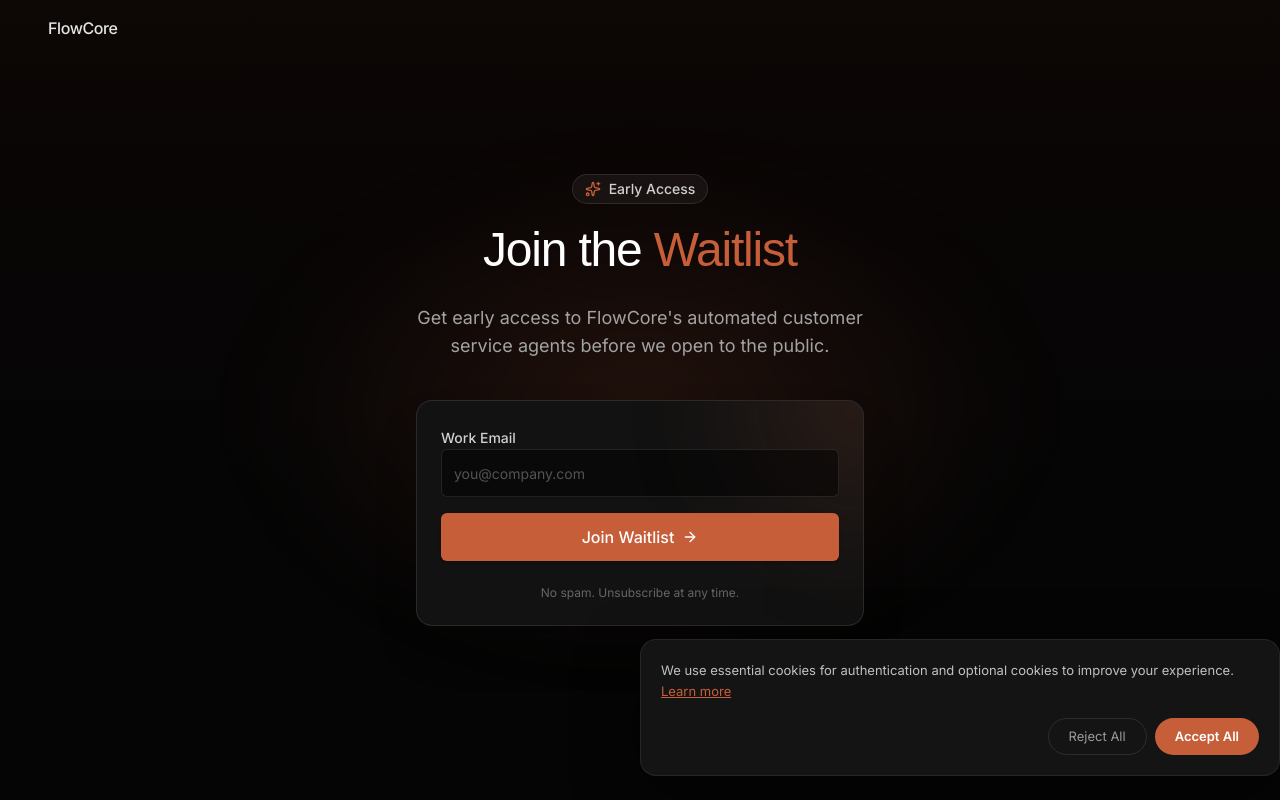
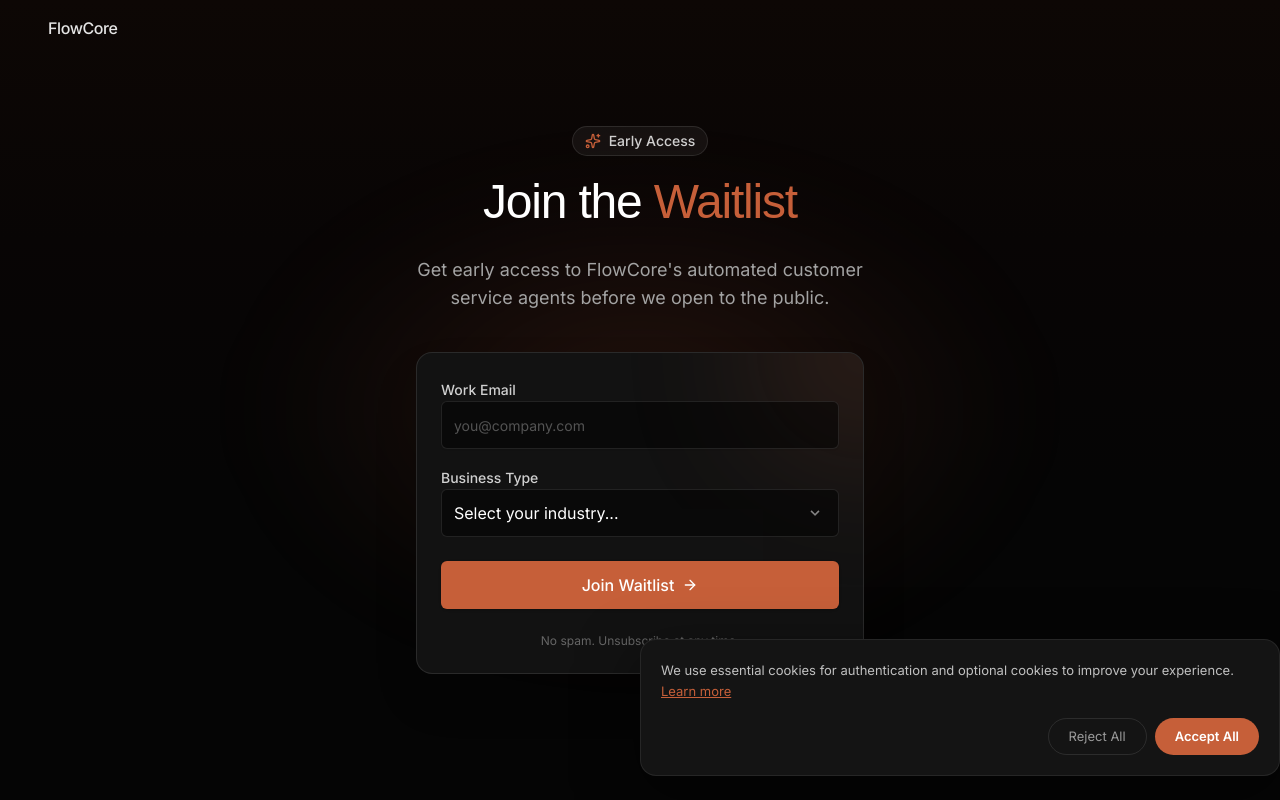
Before and after one commit to sanir321/flowcoreai, a Next.js app: page /waitlist in a window 1280 px wide. Built offline with nearby package versions, Linux system fonts and the light colour scheme; no server answers.

Commit message:
feat(waitlist): add business_type field to waitlist form and API

```diff
--- a/src/app/api/waitlist/route.ts
+++ b/src/app/api/waitlist/route.ts
@@ -8,14 +8,17 @@ const supabaseAdmin = createClient(
 
 export async function POST(req: NextRequest) {
   try {
-    const { email } = await req.json();
+    const { email, business_type } = await req.json();
     if (!email || typeof email !== "string" || !email.includes("@")) {
       return NextResponse.json({ error: "Valid email required" }, { status: 400 });
     }
 
     const { error } = await supabaseAdmin
       .from("waitlist")
-      .insert({ email: email.toLowerCase().trim() });
+      .insert({
+        email: email.toLowerCase().trim(),
+        business_type: business_type || null
+      });
 
     if (error) {
       if (error.code === "23505") {
--- a/src/app/waitlist/page.tsx
+++ b/src/app/waitlist/page.tsx
@@ -9,19 +9,25 @@ import Link from "next/link"
 
 export default function WaitlistPage() {
   const [email, setEmail] = useState("")
+  const [businessType, setBusinessType] = useState("")
   const [status, setStatus] = useState<"idle" | "loading" | "success" | "error">("idle")
   const [errorMessage, setErrorMessage] = useState("")
 
   const handleSubmit = async (e: React.FormEvent) => {
     e.preventDefault()
     if (!email || !email.includes("@")) return
+    if (!businessType) {
+      setStatus("error")
+      setErrorMessage("Please select a business type.")
+      return
+    }
 
     setStatus("loading")
     try {
       const res = await fetch("/api/waitlist", {
         method: "POST",
         headers: { "Content-Type": "application/json" },
-        body: JSON.stringify({ email }),
+        body: JSON.stringify({ email, business_type: businessType }),
       })
 
       const data = await res.json()
@@ -32,6 +38,7 @@ export default function WaitlistPage() {
 
       setStatus("success")
       setEmail("")
+      setBusinessType("")
     } catch (err: any) {
       setStatus("error")
       setErrorMessage(err.message)
@@ -121,6 +128,34 @@ export default function WaitlistPage() {
                     />
                   </div>
 
+                  <div className="space-y-2 pb-2">
+                    <label htmlFor="businessType" className="text-sm font-medium text-white/80">
+                      Business Type
+                    </label>
+                    <div className="relative">
+                      <select
+                        id="businessType"
+                        required
+                        value={businessType}
+                        onChange={(e) => {
+                          setBusinessType(e.target.value)
+                          if (status === "error") setStatus("idle")
+                        }}
+                        className="w-full h-12 px-3 py-2 bg-black/50 border border-white/10 rounded-md text-white placeholder:text-white/30 focus:outline-none focus:ring-2 focus:ring-[#c65f39] focus:border-transparent appearance-none"
+                      >
+                        <option value="" disabled hidden className="text-gray-500">Select your industry...</option>
+                        <option value="clinic" className="bg-[#121212] text-white">Clinic / Healthcare</option>
+                        <option value="restaurant" className="bg-[#121212] text-white">Restaurant / F&B</option>
+                        <option value="agency" className="bg-[#121212] text-white">Agency / Professional Services</option>
+                        <option value="ecommerce" className="bg-[#121212] text-white">E-commerce / Retail</option>
+                        <option value="other" className="bg-[#121212] text-white">Other</option>
+                      </select>
+                      <div className="pointer-events-none absolute inset-y-0 right-0 flex items-center px-4 text-white/50">
+                        <svg className="h-4 w-4 fill-current" xmlns="http://www.w3.org/2000/svg" viewBox="0 0 20 20"><path d="M9.293 12.95l.707.707L15.657 8l-1.414-1.414L10 10.828 5.757 6.586 4.343 8z"/></svg>
+                      </div>
+                    </div>
+                  </div>
+
                   {status === "error" && (
                     <p className="text-red-400 text-sm">{errorMessage}</p>
                   )}
```
